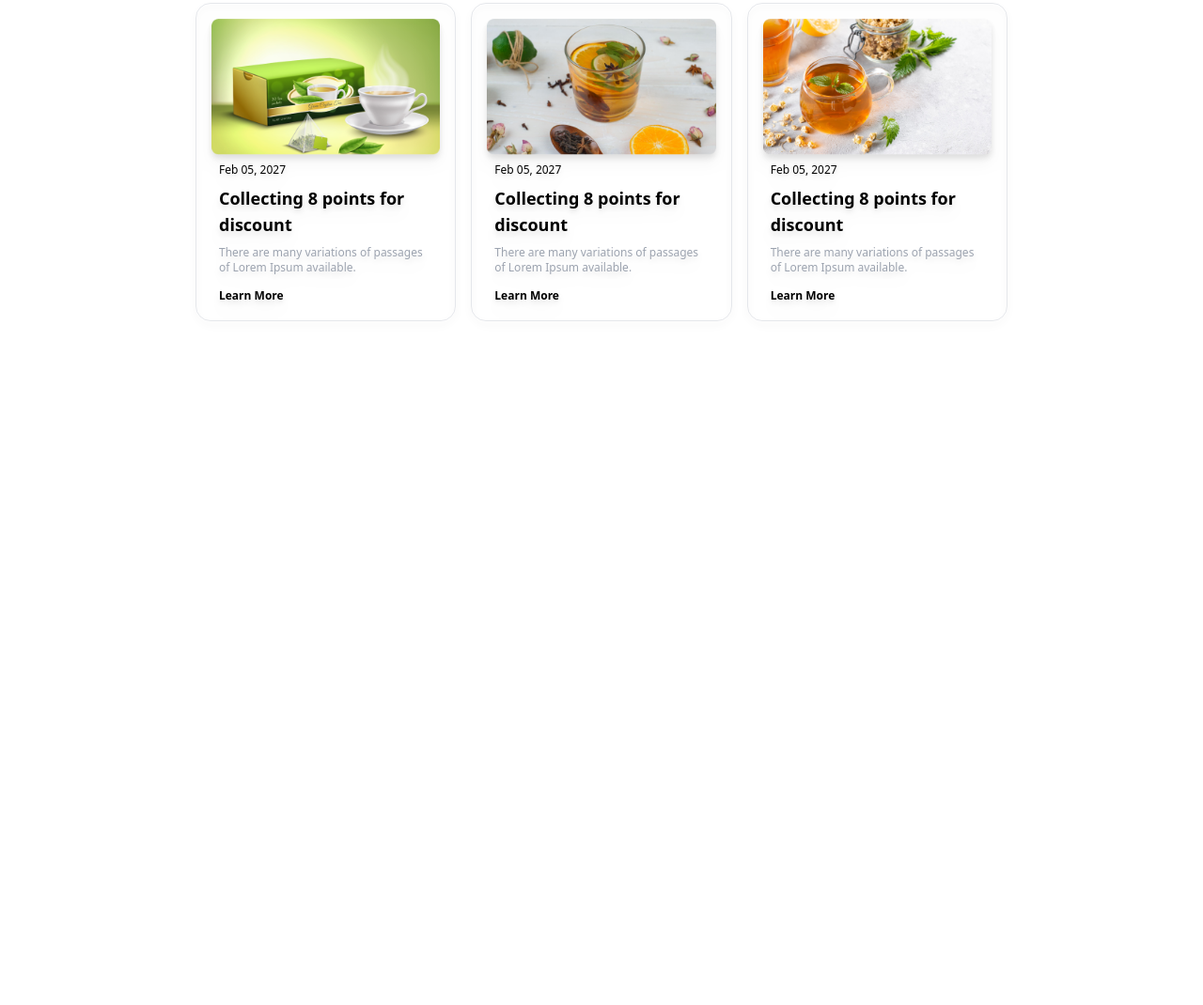
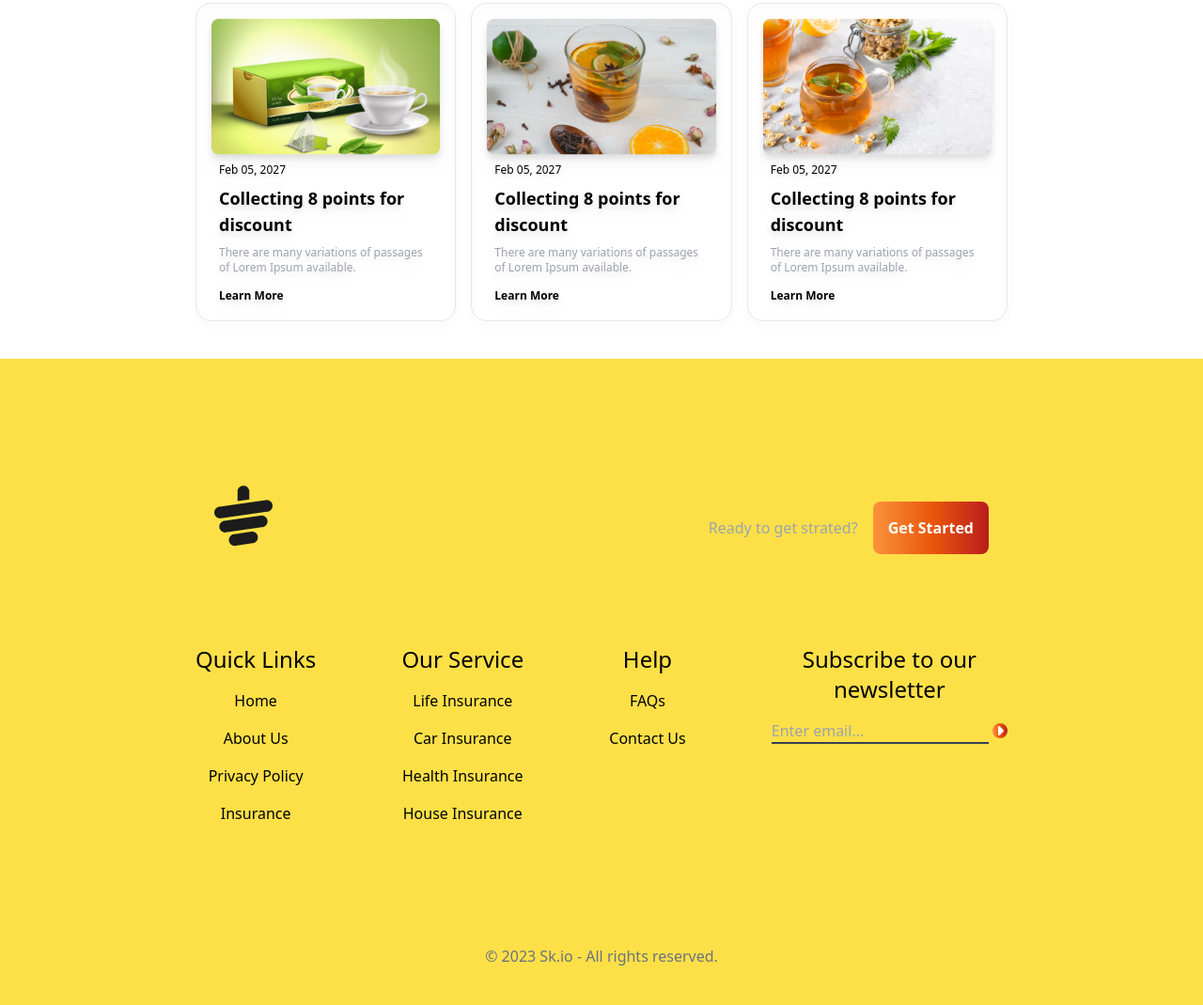
Before and after one commit to shakibhossainmuhammad/tea-house-tailwind, a plain HTML site: page index.html in a window 1280 px wide. Shown: the part 2747-3817 px from the top of the page at 94% size. Before the commit the page ends 3129 px from the top, so only its background shows below. Drawn offline with nearby package versions, Linux system fonts and the light colour scheme.

Commit message:
added footer section

```diff
--- a/index.html
+++ b/index.html
@@ -285,5 +285,64 @@
         </div>
       </section>
     </main>
+
+    <footer class="bg-yellow-300">
+      <div class="md:mx-52 py-32 text-center">
+        <div class="md:flex justify-between items-center px-5 space-y-6">
+          <div><img src="./images/cup.png" alt="" /></div>
+          <div>
+            <div class="flex items-center gap-4">
+              <p class="text-gray-400">Ready to get strated?</p>
+              <button
+                class="bg-gradient-to-r from-orange-400 via-orange-600 to-red-700 p-4 rounded-lg text-white font-bold"
+              >
+                Get Started
+              </button>
+            </div>
+          </div>
+        </div>
+
+        <div class="md:flex justify-between mt-24">
+          <div class="space-y-4">
+            <h4 class="text-2xl">Quick Links</h4>
+            <p>Home</p>
+            <p>About Us</p>
+            <p>Privacy Policy</p>
+            <p>Insurance</p>
+          </div>
+          <div class="space-y-4">
+            <h4 class="text-2xl">Our Service</h4>
+            <p>Life Insurance</p>
+            <p>Car Insurance</p>
+            <p>Health Insurance</p>
+            <p>House Insurance</p>
+          </div>
+          <div class="space-y-4">
+            <h4 class="text-2xl">Help</h4>
+            <p>FAQs</p>
+            <p>Contact Us</p>
+          </div>
+          <div class="space-y-4">
+            <h4 class="text-2xl">
+              Subscribe to our <br />
+              newsletter
+            </h4>
+            <input
+              class="outline-0 bg-yellow-300 border-b-2 border-b-gray-700"
+              type="email"
+              placeholder="Enter email..."
+            />
+            <i
+              class="fa-solid fa-caret-right bg-gradient-to-r from-orange-400 via-orange-600 to-red-700 px-1 rounded-full text-white font-bold"
+            ></i>
+          </div>
+        </div>
+      </div>
+      <div class="text-center">
+        <p class="text-gray-500 pb-10">
+          &copy; 2023 Sk.io - All rights reserved.
+        </p>
+      </div>
+    </footer>
   </body>
 </html>
```
